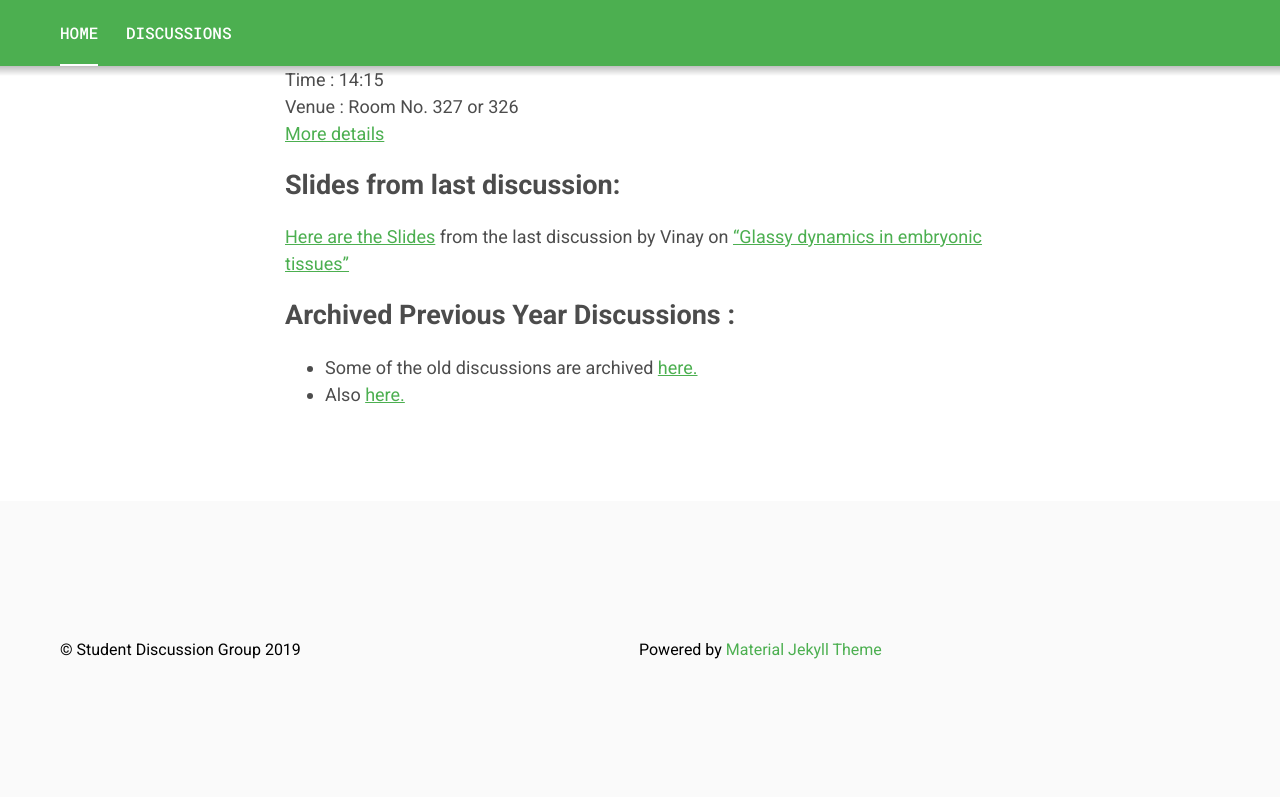
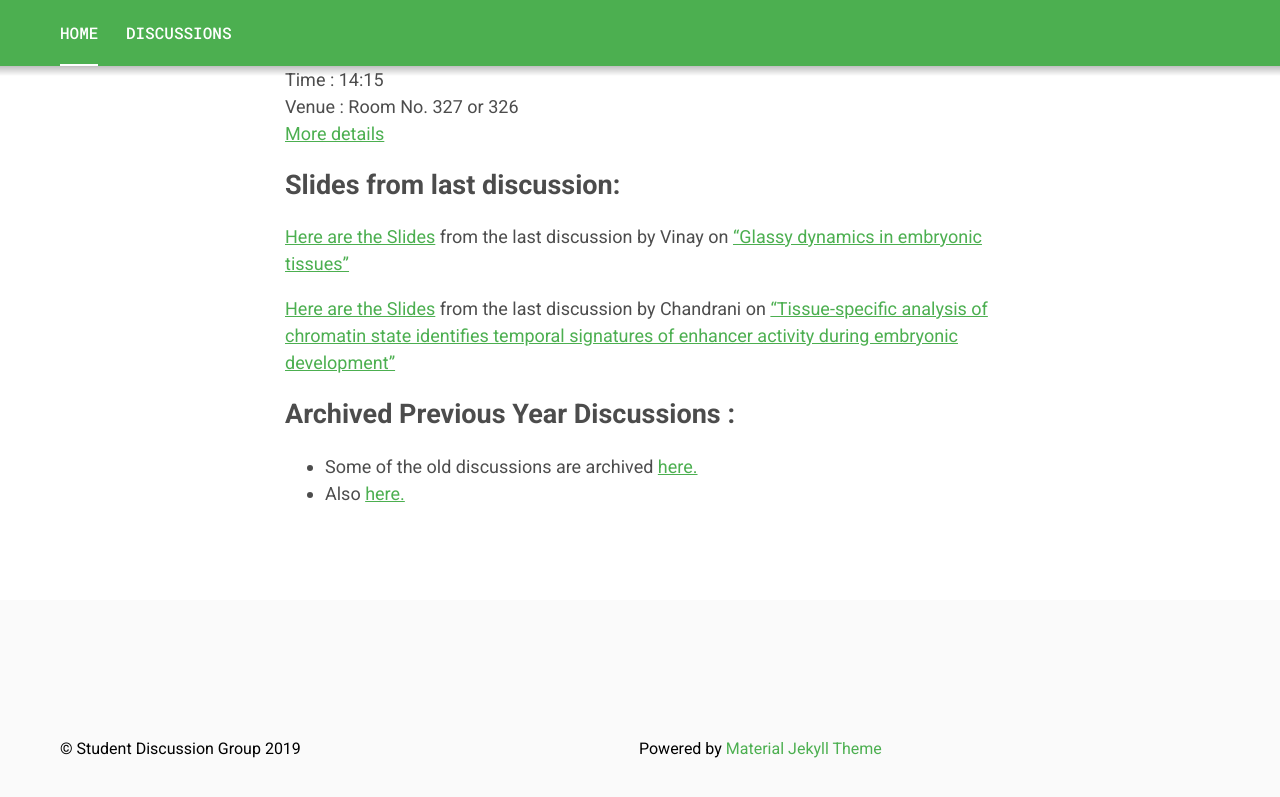
Before and after one commit to vinayphys/discussion2020, a Jekyll site: the page built from index.markdown, in a window 1280 px wide and 900 px high, scrolled down 971 px. Shown: the top 797 px of the window. Built offline with Jekyll 4.4.1, drawn with Linux system fonts in a browser that asks for light colours.

Commit message:
Update index.markdown

```diff
--- a/index.markdown
+++ b/index.markdown
@@ -30,6 +30,8 @@ Venue   :      Room No. 327 or 326
 ## Slides from last discussion:
 [Here are the Slides](https://github.com/vinayphys/discussion2019/blob/master/slides/vinay_discussion2019_1.pdf) from the last discussion by Vinay on ["Glassy dynamics in embryonic tissues"](https://vinayphys.github.io/discussion2019/2019/06/glassy_dynamics_embryonic_tissues)
 
+[Here are the Slides](https://github.com/vinayphys/discussion2019/blob/master/slides/Chandrani_discussion.pdf) from the last discussion by Chandrani on ["Tissue-specific analysis of chromatin state identifies temporal signatures of enhancer activity during embryonic development"](https://vinayphys.github.io/discussion2019/2019/06/glassy_dynamics_embryonic_tissues)
+
 
 
 ## Archived Previous Year Discussions :
```
